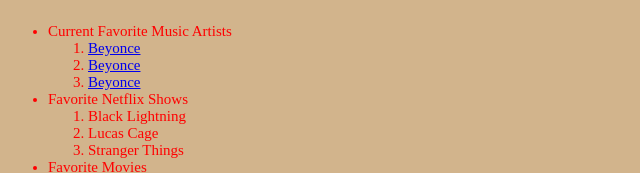
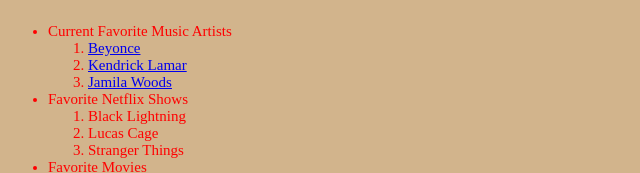
Before and after one commit to pcouliba/pcouliba.github.io, a plain HTML site: page index.html in a window 1280 px wide. Shown: the part 868-1041 px from the top of the page, 0-640 px from the left. Drawn offline with Linux system fonts and the light colour scheme.

Commit message:
Update index.html

```diff
--- a/index.html
+++ b/index.html
@@ -38,8 +38,8 @@
 <h1 style=“background-color:green;color:green;font-size:40px>More About Me</h1> <ul style=“font-family:Times;font-size:15px;color:red>
 	 <li> Current Favorite Music Artists <ol>
 		<li><a href="https://www.youtube.com/watch?v=WDZJPJV__bQ"> Beyonce</a></li>
-	<li><a href="https://www.youtube.com/watch?v=WDZJPJV__bQ"> Beyonce</a></li>
-	<li><a href="https://www.youtube.com/watch?v=WDZJPJV__bQ"> Beyonce</a></li>
+	<li><a href="https://www.youtube.com/watch?v=Z-48u_uWMHY"> Kendrick Lamar</a></li>
+	<li><a href="https://www.youtube.com/watch?v=asVhafDASjo"> Jamila Woods</a></li>
 
 	 </ol></li>
 	 <li> Favorite Netflix Shows <ol>
```
